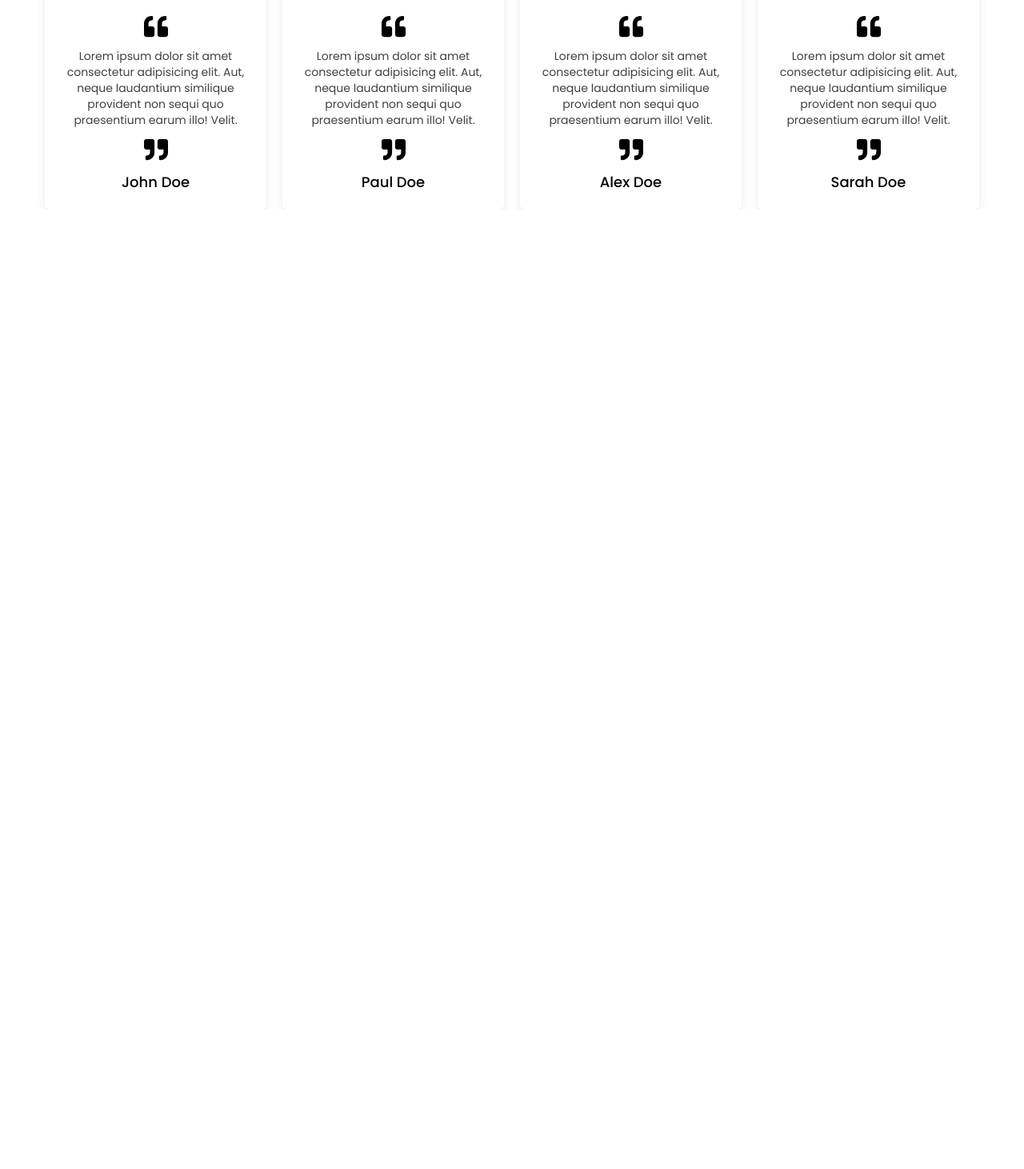
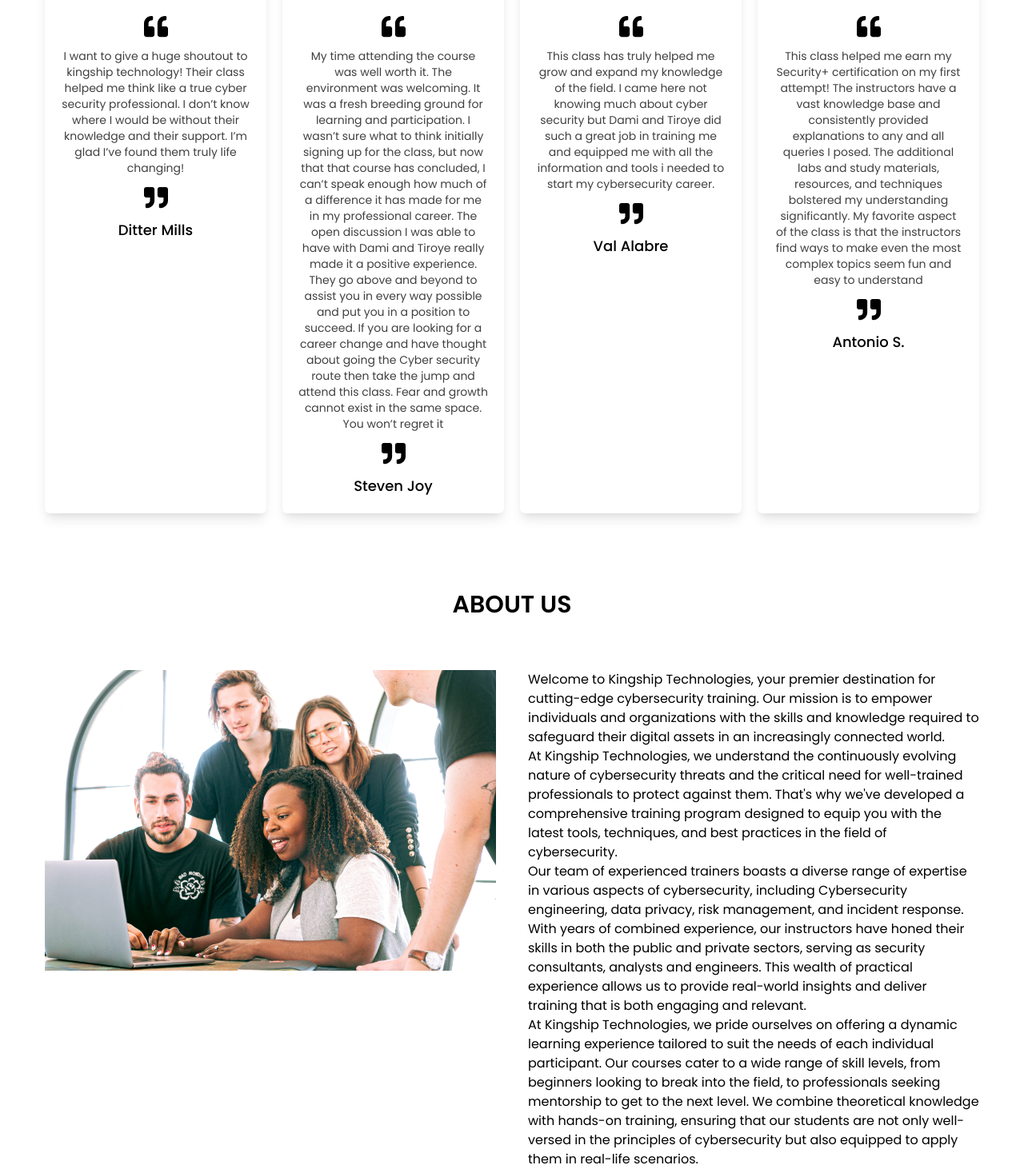
Before and after one commit to pauldevcodes/e-learning-platform-new, a React (Vite) app: page / in a window 1280 px wide. Shown: the part 3762-5224 px from the top of the page at 80% size. Before the commit the page ends 4024 px from the top, so only its background shows below. Built offline with nearby package versions, Linux system fonts and the light colour scheme.

Commit message:
about section

```diff
--- a/src/page features/home/About.jsx
+++ b/src/page features/home/About.jsx
@@ -1,9 +1,31 @@
+import about from '../../images/AboutCompany.jpg'
+import { styles } from '../../utils/styles';
+
 const About = () => {
     return (
-        <div>
+        <div className={`${styles.paddingX} ${styles.paddingY}`}>
+            <div className=' flex flex-col items-center'>
+                <h1 className={`${styles.sectionHeading} mb-10 lg:mb-16`}>
+                    About Us
+                </h1>
 
+                <div className=' flex flex-col items-center gap-y-8 lg:flex-row lg:items-stretch lg:gap-x-10'>
+                    <div className=' basis-1/2'>
+                        <img src={about} alt="" className='' />
+                    </div>
+                    <p className=' text-center basis-1/2 lg:text-start'>
+                        Welcome to Kingship Technologies, your premier destination for cutting-edge cybersecurity training. Our mission is to empower individuals and organizations with the skills and knowledge required to safeguard their digital assets in an increasingly connected world.
+                        <br />
+                        At Kingship Technologies, we understand the continuously evolving nature of cybersecurity threats and the critical need for well-trained professionals to protect against them. That's why we've developed a comprehensive training program designed to equip you with the latest tools, techniques, and best practices in the field of cybersecurity.
+                        <br />
+                        Our team of experienced trainers boasts a diverse range of expertise in various aspects of cybersecurity, including Cybersecurity engineering, data privacy, risk management, and incident response. With years of combined experience, our instructors have honed their skills in both the public and private sectors, serving as security consultants, analysts and engineers. This wealth of practical experience allows us to provide real-world insights and deliver training that is both engaging and relevant.
+                        <br />
+                        At Kingship Technologies, we pride ourselves on offering a dynamic learning experience tailored to suit the needs of each individual participant. Our courses cater to a wide range of skill levels, from beginners looking to break into the field, to professionals seeking mentorship to get to the next level. We combine theoretical knowledge with hands-on training, ensuring that our students are not only well-versed in the principles of cybersecurity but also equipped to apply them in real-life scenarios.
+                    </p>
+                </div>
+            </div>
         </div>
-     );
+    );
 }
 
 export default About;
--- /dev/null
+++ b/src/page features/home/Contact.jsx
@@ -0,0 +1,9 @@
+const Contact = () => {
+    return (
+        <div>
+
+        </div>
+     );
+}
+
+export default Contact;
--- a/src/page features/home/Testimonials.jsx
+++ b/src/page features/home/Testimonials.jsx
@@ -9,26 +9,26 @@
         {
             id: 1,
             img: testimonyOne,
-            p: "Lorem ipsum dolor sit amet consectetur adipisicing elit. Aut, neque laudantium similique provident non sequi quo praesentium earum illo! Velit.",
-            h4: "John Doe"
+            p: "I want to give a huge shoutout to kingship technology! Their class helped me think like a true cyber security professional. I don’t know where I would be without their knowledge and their support. I’m glad I’ve found them truly life changing!",
+            h4: "Ditter Mills"
         },
         {
             id: 2,
             img: testimonyOne,
-            p: "Lorem ipsum dolor sit amet consectetur adipisicing elit. Aut, neque laudantium similique provident non sequi quo praesentium earum illo! Velit.",
-            h4: "Paul Doe"
+            p: "My time attending the course was well worth it. The environment was welcoming. It was a fresh breeding ground for learning and participation. I wasn’t sure what to think initially signing up for the class, but now that that course has concluded, I can’t speak enough how much of a difference it has made for me in my professional career. The open discussion I was able to have with Dami and Tiroye really made it a positive experience. They go above and beyond to assist you in every way possible and put you in a position to succeed. If you are looking for a career change and have thought about going the Cyber security route then take the jump and attend this class. Fear and growth cannot exist in the same space. You won’t regret it",
+            h4: "Steven Joy"
         },
         {
             id: 3,
             img: testimonyOne,
-            p: "Lorem ipsum dolor sit amet consectetur adipisicing elit. Aut, neque laudantium similique provident non sequi quo praesentium earum illo! Velit.",
-            h4: "Alex Doe"
+            p: "This class has truly helped me grow and expand my knowledge of the field. I came here not knowing much about cyber security but Dami and Tiroye did such a great job in training me and equipped me with all the information and tools i needed to start my cybersecurity career.",
+            h4: "Val Alabre"
         },
         {
             id: 4,
             img: testimonyOne,
-            p: "Lorem ipsum dolor sit amet consectetur adipisicing elit. Aut, neque laudantium similique provident non sequi quo praesentium earum illo! Velit.",
-            h4: "Sarah Doe"
+            p: "This class helped me earn my Security+ certification on my first attempt! The instructors have a vast knowledge base and consistently provided explanations to any and all queries I posed. The additional labs and study materials, resources, and techniques bolstered my understanding significantly. My favorite aspect of the class is that the instructors find ways to make even the most complex topics seem fun and easy to understand",
+            h4: "Antonio S."
         }
     ]
 
@@ -39,7 +39,7 @@
                     What our Students say about our academy
                 </h1>
 
-                <div className=" grid grid-cols-1 items-center gap-y-5 md:grid-cols-2 md:gap-x-5 lg:grid-cols-3 xl:grid-cols-4">
+                <div className=" grid grid-cols-1 items-center gap-y-5 md:grid-cols-2 md:items-stretch md:gap-x-5 lg:grid-cols-3 xl:grid-cols-4">
                     {testimonies.map(({ id, img, p, h4 }) => {
                         return (
                             <div key={id} className=" flex flex-col items-center gap-y-5 boxShadow p-5 rounded-md">
--- a/src/pages/Home.jsx
+++ b/src/pages/Home.jsx
@@ -7,6 +7,8 @@
 import Kingship from "../page features/home/Kingship";
 import Banner from "../page features/home/Banner";
 import Mentorship from "../page features/home/Mentorship";
+import About from "../page features/home/About";
+import Contact from "../page features/home/Contact";
 
 const Home = () => {
 
@@ -19,6 +21,8 @@
             <Benefits />
             <Kingship />
             <Testimonials />
+            <About />
+            <Contact />
         </>
     );
 }
```
Also changed, not shown: src/images/AboutCompany.jpg (added).
